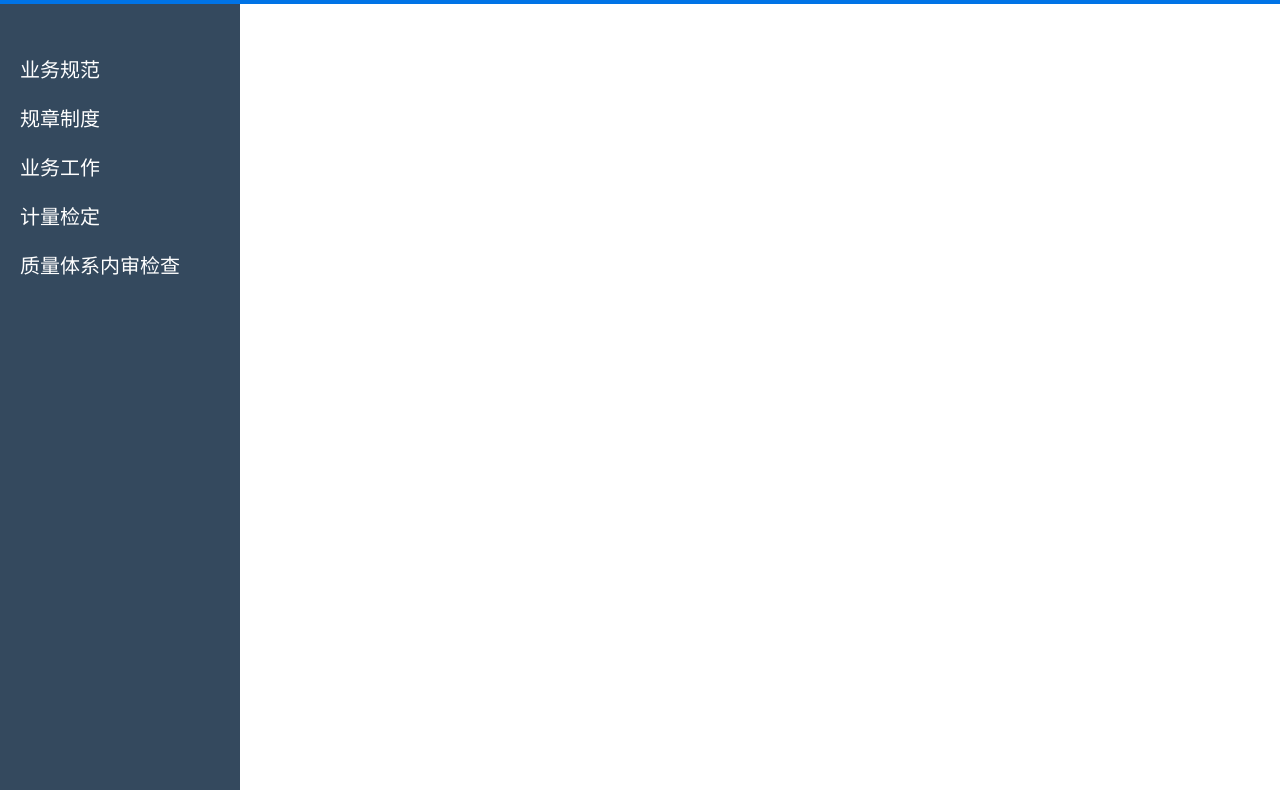
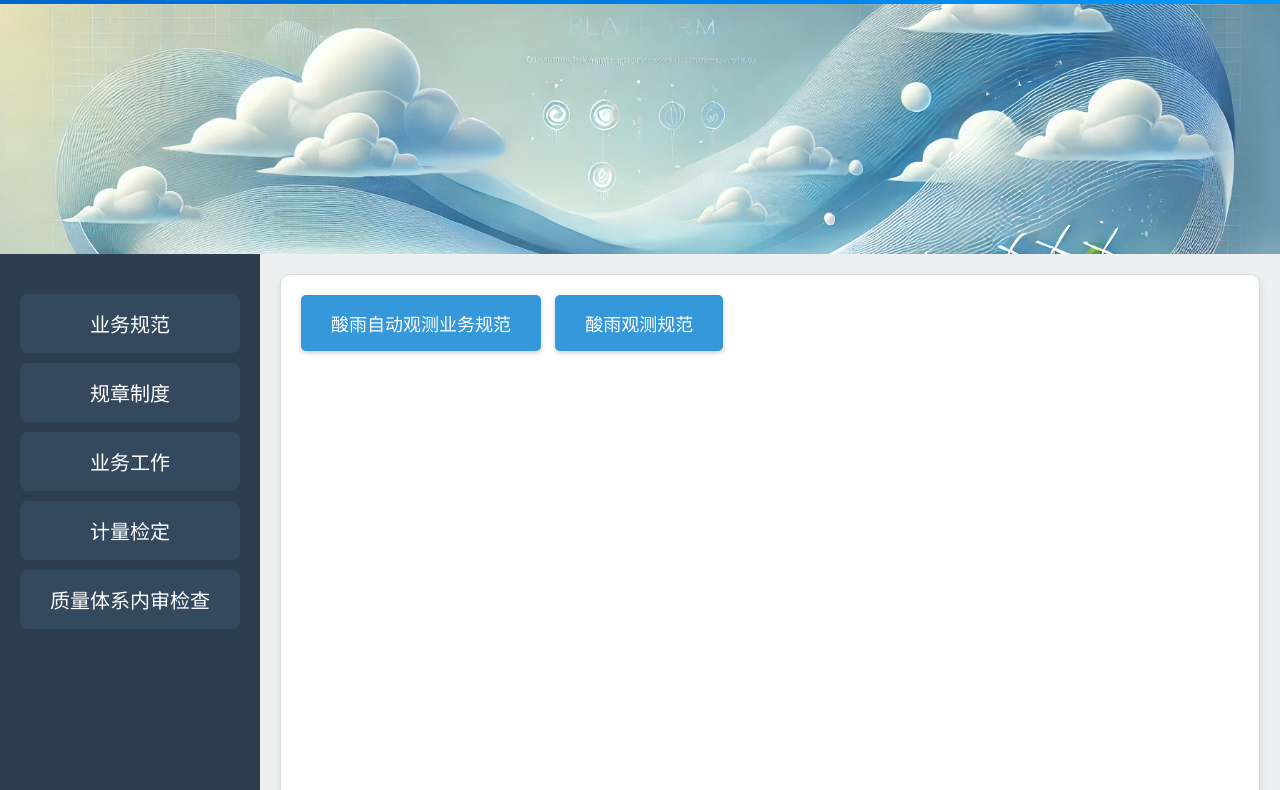
Before and after one commit to wangwenyan010928/literate-octo-memory, a plain HTML site: page index.html in a window 1280 px wide. Shown: the part 82-872 px from the top of the page. Drawn offline with Linux system fonts and the light colour scheme.

Commit message:
Add files via upload

```diff
--- a/index.html
+++ b/index.html
@@ -6,21 +6,32 @@
     <title>酸雨观测信息化平台</title>
     <style>
         body {
-            font-family: Arial, sans-serif;
+            font-family: 'Segoe UI', Tahoma, Geneva, Verdana, sans-serif;
             margin: 0;
             padding: 0;
             background-color: #f4f4f9;
+            color: #333;
         }
 
         header {
-            background-color: #0073e6;
+            background-image: linear-gradient(to right, #0066cc, #0099ff);
             color: white;
             text-align: center;
             padding: 20px 0;
+            box-shadow: 0 4px 8px rgba(0, 0, 0, 0.2);
         }
 
         header h1 {
             margin: 0;
+            font-size: 32px;
+            font-weight: bold;
+        }
+
+        #banner {
+            width: 100%;
+            height: 250px;
+            background: url('./banner.jpg') no-repeat center center;
+            background-size: cover;
         }
 
         #container {
@@ -29,8 +40,8 @@
         }
 
         #sidebar {
-            width: 200px;
-            background-color: #34495e;
+            width: 220px;
+            background-color: #2c3e50;
             padding: 20px;
             color: white;
             font-size: 20px;
@@ -42,27 +53,32 @@
         }
 
         #sidebar ul li {
-            padding: 10px 0;
+            padding: 15px;
+            margin-bottom: 10px;
+            background-color: #34495e;
+            border-radius: 8px;
             cursor: pointer;
             transition: background 0.3s ease;
+            text-align: center;
         }
 
         #sidebar ul li:hover {
-            background-color: #2c3e50;
+            background-color: #1abc9c;
         }
 
         #main-content {
             flex: 1;
             padding: 20px;
-            background-color: white;
+            background-color: #ecf0f1;
         }
 
         .content-box {
             display: none;
             padding: 20px;
             border: 1px solid #ddd;
-            background-color: #fafafa;
-            border-radius: 5px;
+            background-color: white;
+            border-radius: 10px;
+            box-shadow: 0 4px 8px rgba(0, 0, 0, 0.1);
         }
 
         .content-box.active {
@@ -77,21 +93,26 @@
             padding: 15px 30px;
             margin-right: 10px;
             border: none;
-            background-color: #0073e6;
+            background-color: #3498db;
             color: white;
             border-radius: 5px;
             cursor: pointer;
-            font-size: 20px;
+            font-size: 18px;
+            box-shadow: 0 2px 5px rgba(0, 0, 0, 0.2);
+            transition: background 0.3s ease, box-shadow 0.3s ease;
         }
 
         .button-group button:hover {
-            background-color: #005bb5;
+            background-color: #2980b9;
+            box-shadow: 0 4px 8px rgba(0, 0, 0, 0.2);
         }
 
         iframe {
             width: 100%;
             height: 1000px;
             border: none;
+            margin-top: 20px;
+            border-radius: 10px;
         }
     </style>
 </head>
@@ -100,6 +121,9 @@
 <header>
     <h1>综合气象观测业务运行信息化平台</h1>
 </header>
+
+<!-- 横幅图片，引用你生成的横幅文件 -->
+<div id="banner"></div>
 
 <div id="container">
     <div id="sidebar">
@@ -114,7 +138,7 @@
 
     <div id="main-content">
         <!-- 业务规范 -->
-        <div id="ywgf" class="content-box">
+        <div id="ywgf" class="content-box active">
             <div class="button-group">
                 <button onclick="showPdf('acid-auto')">酸雨自动观测业务规范</button>
                 <button onclick="showPdf('acid-standard')">酸雨观测规范</button>
```
Also changed, not shown: banner.jpg (added).
